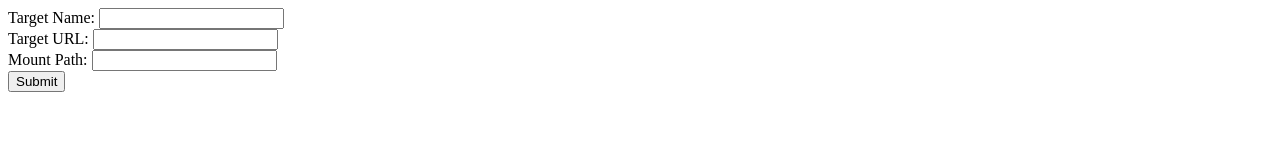
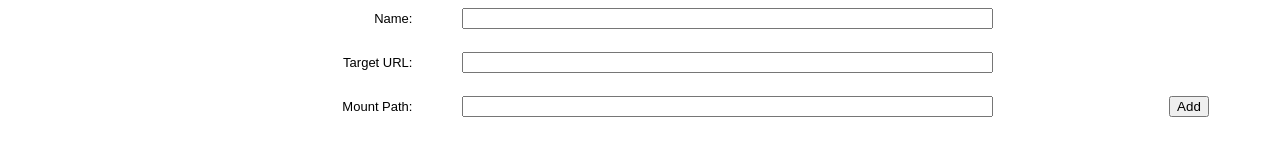
Before and after one commit to thekashifmalik/sshfsui, an Electron app: page src/renderer/add.html in a window 1280 px wide. Drawn offline with Linux system fonts and the light colour scheme.

Commit message:
Add styles for add page

```diff
--- a/src/index.js
+++ b/src/index.js
@@ -82,7 +82,7 @@ function createTray(targets) {
         {
             label: 'Add',
             click: () => {
-                window.create('src/renderer/add.html', 360, 240);
+                window.create('src/renderer/add.html', 360, 120);
                 tray.destroy();
             },
         },
--- a/src/renderer/add.css
+++ b/src/renderer/add.css
@@ -0,0 +1,28 @@
+body {
+    font-family: sans-serif;
+    font-size: small;
+}
+
+form {
+    width: 90%;
+    margin: 0 auto;
+}
+
+label,
+input {
+    display: inline-block;
+}
+
+label {
+    width: 30%;
+    text-align: right;
+}
+
+label+input {
+    width: 46%;
+    margin: 0 10% 2% 4%;
+}
+
+input+input {
+    float: right;
+}
--- a/src/renderer/add.html
+++ b/src/renderer/add.html
@@ -3,23 +3,20 @@
 
 <head>
     <meta charset="UTF-8" />
-    <meta http-equiv="Content-Security-Policy" content="default-src 'self'; script-src 'self'" />
+    <meta http-equiv="Content-Security-Policy" content="script-src 'self';">
     <title>Add target</title>
     <link rel="stylesheet" href="add.css">
 </head>
 
 <body>
     <form id="add">
-        <label for="name">Target Name:</label>
+        <label for="name">Name:</label>
         <input required type="text" name="name">
-        <br>
         <label for="name">Target URL:</label>
         <input required type="url" name="url">
-        <br>
         <label for="name">Mount Path:</label>
         <input required type="text" name="mount">
-        <br>
-        <input type="submit">
+        <input type="submit" value="Add">
     </form>
 </body>
 
```
